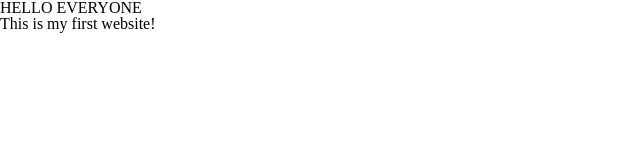
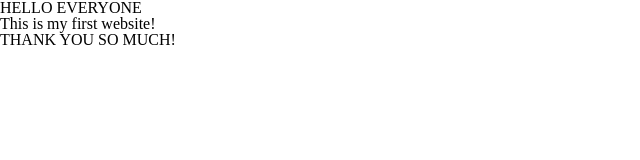
Before and after one commit to bangthe2222/myweb.github.io, a plain HTML site: page index.html in a window 1280 px wide. Shown: the whole page, without its empty margins (0-640 px from the left). Drawn offline with Linux system fonts and the light colour scheme.

Commit message:
Update index.html

```diff
--- a/index.html
+++ b/index.html
@@ -8,5 +8,6 @@
   <body>
     <h1>HELLO EVERYONE</h1>
     <p>This is my first website!</p>
+    <p>THANK YOU SO MUCH!</p>
   </body>
 </html>
```
